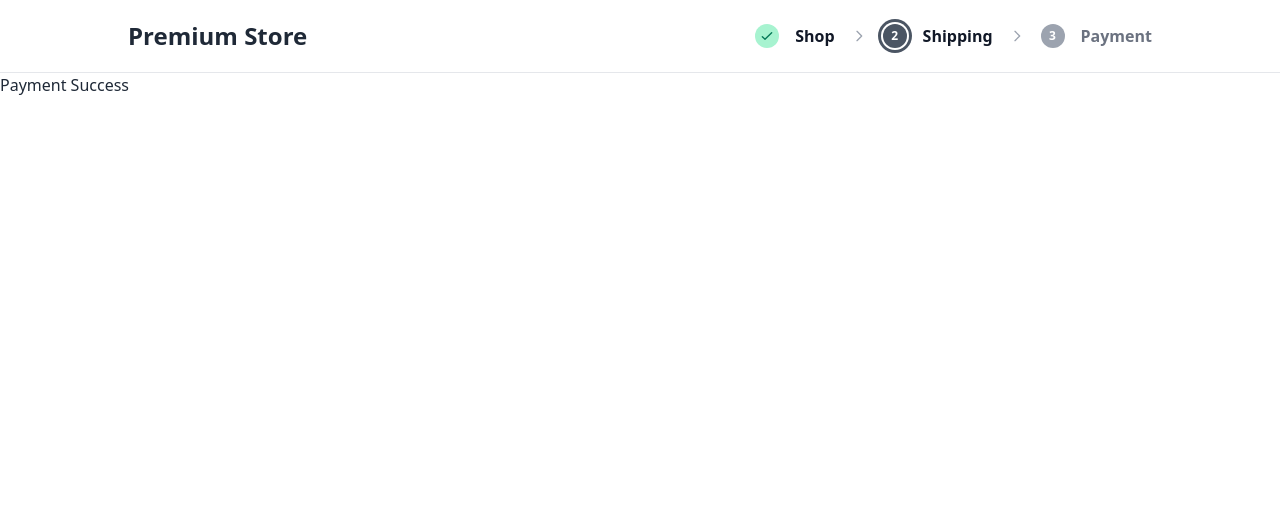
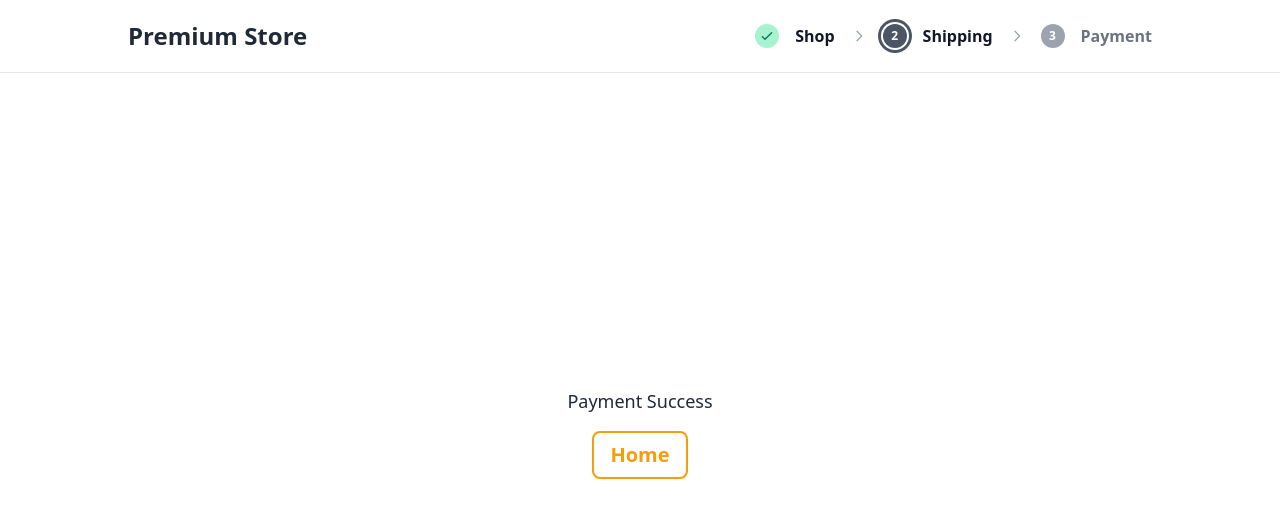
Before and after one commit to Md-Firoz-Mahmud-Nur/0170-sslcommerz-integration-client-module-75-practice, a React (Vite) app: page /success in a window 1280 px wide. Shown: the top 518 px of the page. Built offline with nearby package versions, Linux system fonts and the light colour scheme.

Commit message:
Add : Home Button

```diff
--- a/src/Success.jsx
+++ b/src/Success.jsx
@@ -1,5 +1,17 @@
+import { Link } from "react-router-dom";
+
 const Success = () => {
-  return <div>Payment Success</div>;
+  return (
+    <div className="flex h-screen items-center justify-center text-lg flex-col gap-4">
+      <div>Payment Success</div>
+      <Link
+        className="btn btn-outline mb-20 border-2 border-amber-500 bg-transparent text-xl text-amber-500 hover:border-amber-500 hover:bg-amber-500 hover:text-white"
+        to="/"
+      >
+        Home
+      </Link>
+    </div>
+  );
 };
 
 export default Success;
```
